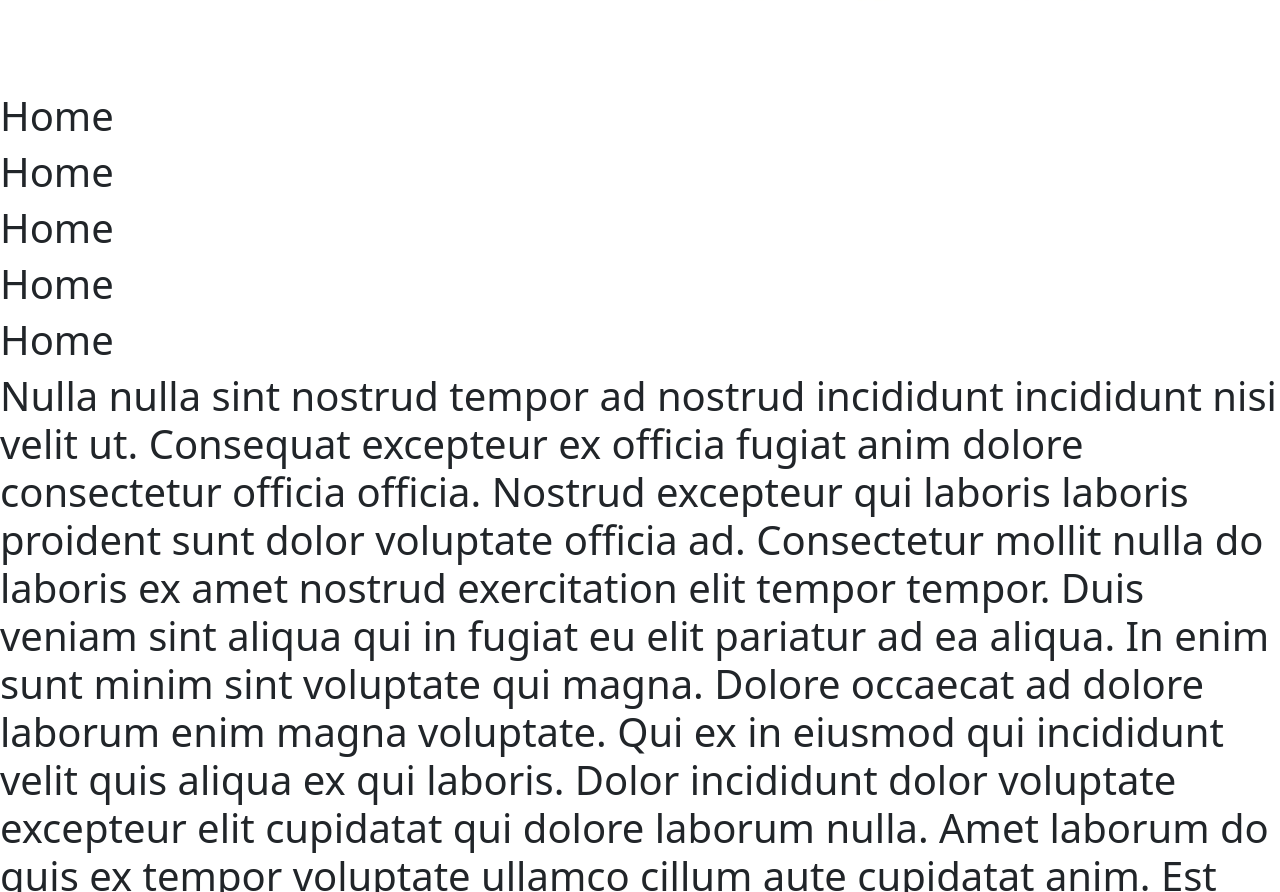
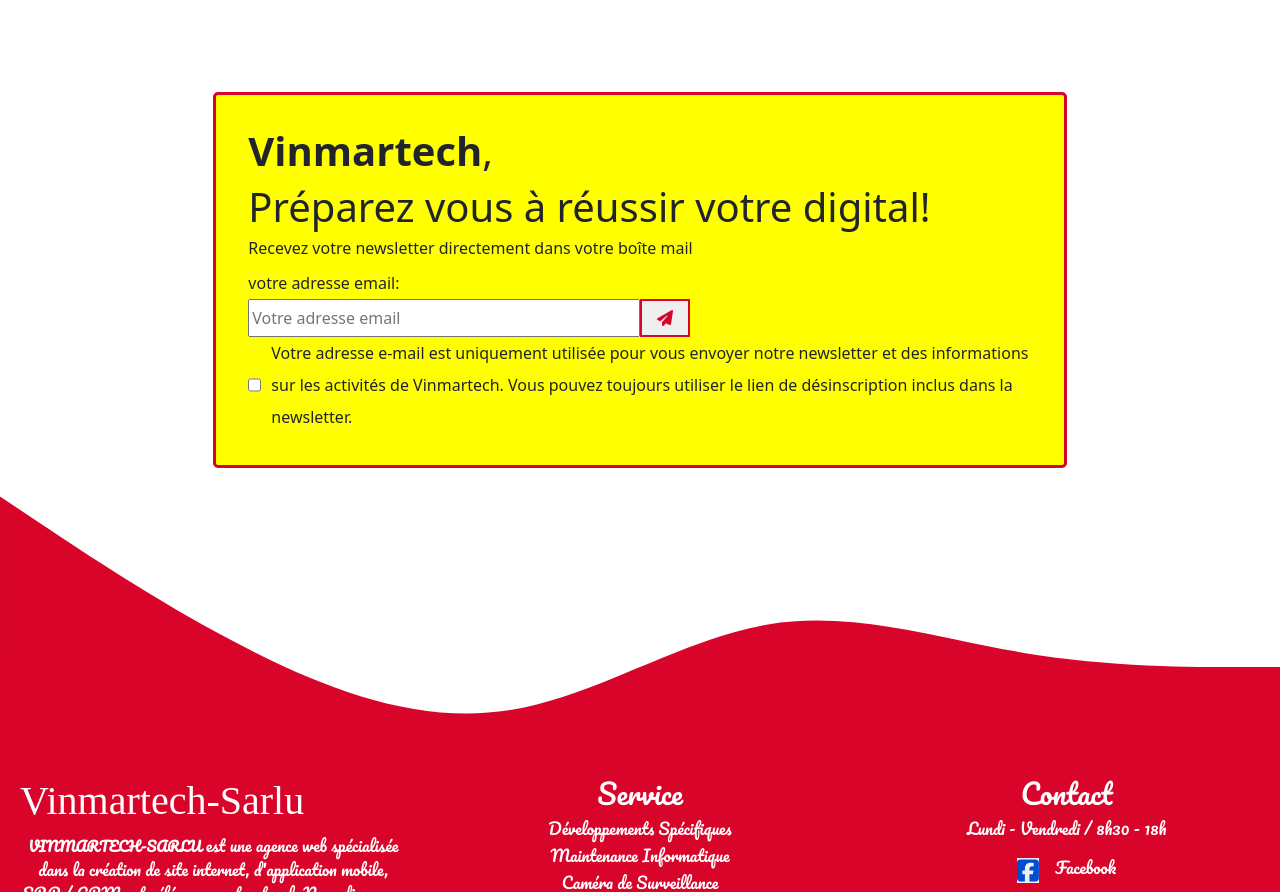
Before and after one commit to Alphonse-K/vinmartech, a React (Create React App) app: page / in a window 1280 px wide. Shown: the part 3679-4571 px from the top of the page. Built offline with nearby package versions, Linux system fonts and the light colour scheme; a web font is replaced by a local one.

Commit message:
designing the newsletter component

```diff
--- a/src/App.css
+++ b/src/App.css
@@ -367,6 +367,26 @@
   text-align: justify;
 }
 
+.newsletter-container {
+  display: flex;
+  justify-content: center;
+  align-items: center;
+}
+
+.newsletter {
+  background-color: yellow;
+  padding: 2rem;
+  border-radius: 5px;
+  border-style: solid;
+  border-color: rgb(217, 4, 41);
+  line-height: 2rem;
+}
+
+.newsletter button {
+  width: 50px;
+  border-style: double;
+  border-color: rgb(217, 4, 41);
+}
 /**************************** HOME COMPONENT END ***************************************/
 
 /*********************** FOOTER START ***************************/
--- a/src/components/Home.js
+++ b/src/components/Home.js
@@ -12,6 +12,7 @@
 import BackToTop from './BackToTop';
 import Footer from './Footer';
 import ServicesItem from './ServicesItem';
+import Newsletter from './Newsletter';
 
 export default function Home() {
 
@@ -76,6 +77,7 @@
   const handleSelect = (selectIndex, e) => {
       setIndex(selectIndex);
   }
+
 
   return (
     <div>
@@ -148,22 +150,8 @@
         </div>
         <img className='col-xs-12 col-sm-12 col-md-6 col-lg-6' src={image3} alt='' />
       </div>
-      <h1>Home</h1>
-      <h1>Home</h1>
-      <h1>Home</h1>
-      <h1>Home</h1>
-      <h1>Home</h1>
-      <h1>Nulla nulla sint nostrud tempor ad nostrud incididunt incididunt nisi velit ut. Consequat excepteur ex officia fugiat anim dolore consectetur officia officia. Nostrud excepteur qui laboris laboris proident sunt dolor voluptate officia ad. Consectetur mollit nulla do laboris ex amet nostrud exercitation elit tempor tempor. Duis veniam sint aliqua qui in fugiat eu elit pariatur ad ea aliqua. In enim sunt minim sint voluptate qui magna. Dolore occaecat ad dolore laborum enim magna voluptate.
-
-Qui ex in eiusmod qui incididunt velit quis aliqua ex qui laboris. Dolor incididunt dolor voluptate excepteur elit cupidatat qui dolore laborum nulla. Amet laborum do quis ex tempor voluptate ullamco cillum aute cupidatat anim. Est cupidatat cupidatat quis aute. Excepteur commodo minim elit incididunt occaecat qui ullamco nisi enim consequat occaecat.
-
-Esse est irure eiusmod aliqua aute eu. Ea aute consectetur est reprehenderit ex ex elit mollit tempor non mollit dolor ea esse. Ipsum dolor deserunt pariatur dolore exercitation esse ea. Proident fugiat tempor irure do nisi nulla excepteur laboris. Exercitation et non sunt amet consequat. Eu aute officia sunt ea occaecat aliqua in fugiat pariatur aliqua est anim.
-
-Excepteur occaecat commodo sint amet. Consequat in ex do consequat duis dolore. Dolor irure reprehenderit pariatur eu nostrud esse mollit. Excepteur aute excepteur deserunt magna incididunt Lorem aliqua aute incididunt mollit. Ullamco deserunt fugiat officia magna eu magna sit ea dolor labore veniam. Laborum mollit in ullamco dolor cupidatat pariatur. Reprehenderit eu in eiusmod elit irure in nostrud.
-
-Dolor ullamco duis duis laborum adipisicing cillum consectetur anim reprehenderit eiusmod. Veniam do incididunt enim eu nisi culpa sint sint deserunt. Culpa ex velit sit elit.
-
-Anim ad dolor cupidatat commodo officia aliqua amet dolore deserunt amet incididunt pariatur eiusmod proident. Eu adipisicing aute in irure dolore aliqua velit qui. Ad proident cillum enim culpa. Dolore esse exercitation enim voluptate. Anim proident ullamco proident aliqua id quis quis voluptate mollit minim.</h1>
+    {/* <div>Home</div> */}
+    <Newsletter />
     <BackToTop />
     <Footer />
     </div>
--- /dev/null
+++ b/src/components/Newsletter.js
@@ -0,0 +1,32 @@
+import React from 'react';
+
+import { FontAwesomeIcon } from '@fortawesome/react-fontawesome';
+import { faBars, faPaperPlane } from '@fortawesome/free-solid-svg-icons';
+
+
+export default function Newsletter() {
+
+    const handleClick = () => {
+
+    }
+
+  return (
+      <div className='newsletter-container'>
+          <div className='newsletter col-xs-12 col-sm-12 col-md-8 col-lg-8'>
+            <h1><b>Vinmartech</b>,</h1>
+            <h1>Préparez vous à réussir votre digital! </h1>
+            <h6>Recevez votre newsletter directement dans votre boîte mail</h6>
+            <label for="news" className='d-inline-block'>votre adresse email:</label>
+            <div className='d-flex'>
+              <input className='col-xs-12 col-sm-8 col-md-6 col-lg-6' id='news' type='email' placeholder='Votre adresse email' onChange={handleClick}/>
+              <button><FontAwesomeIcon icon={faPaperPlane} style={{color: "#d90429",}} /></button>
+            </div>
+            <div className='d-flex' >
+                <input type="checkbox" name="cheese" id="cheese" style={{marginRight: 10}}></input>
+                <label for="cheese">Votre adresse e-mail est uniquement utilisée pour vous envoyer notre newsletter et des informations sur les activités de Vinmartech. Vous pouvez toujours utiliser le lien de désinscription inclus dans la newsletter.</label>
+            </div>
+          </div>
+        </div>
+
+  )
+}
```
